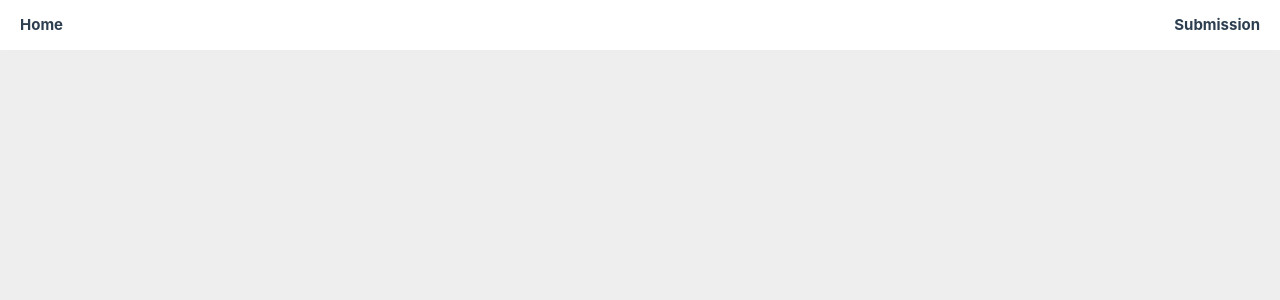
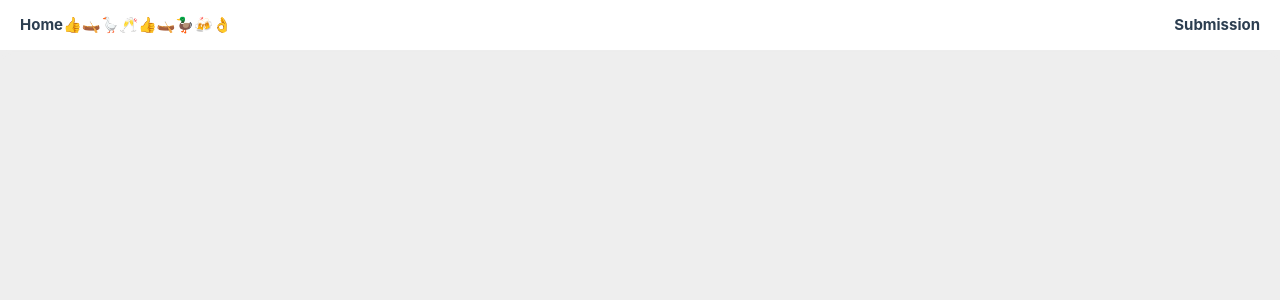
Before and after one commit to DaHui-BT/postgraduate-task, a Vue app: page /#/home in a window 1280 px wide. Shown: the top 300 px of the page. Built offline with nearby package versions, Linux system fonts and the light colour scheme.

Commit message:
checked: pass check

```diff
--- a/index.html
+++ b/index.html
@@ -3,8 +3,9 @@
   <head>
     <meta charset="UTF-8">
     <!-- <link rel="icon" href="/favicon.ico"> -->
+    <link rel="icon" href="/duck.svg">
     <meta name="viewport" content="width=device-width, initial-scale=1.0">
-    <title>Postgradual Tasks</title>
+    <title>Postgraduate</title>
   </head>
   <body>
     <div id="app"></div>
--- a/public/submission.json
+++ b/public/submission.json
@@ -1 +1 @@
-[2,2]
+[2,2,1]
--- a/src/App.vue
+++ b/src/App.vue
@@ -12,7 +12,7 @@ function to(path: string) {
 <template>
   <div class="app">
     <div class="wrapper">
-      <div class="nav-item" @click="to('/')">Home</div>
+      <div class="nav-item" @click="to('/')">Home👍🛶🪿🥂👍🛶🦆🍻👌</div>
       <div class="nav-item" @click="to('/submission')">Submission</div>
     </div>
     <div class="wrapper-place"></div>
```
Also changed, not shown: public/duck.png (added), public/duck.svg (added).
